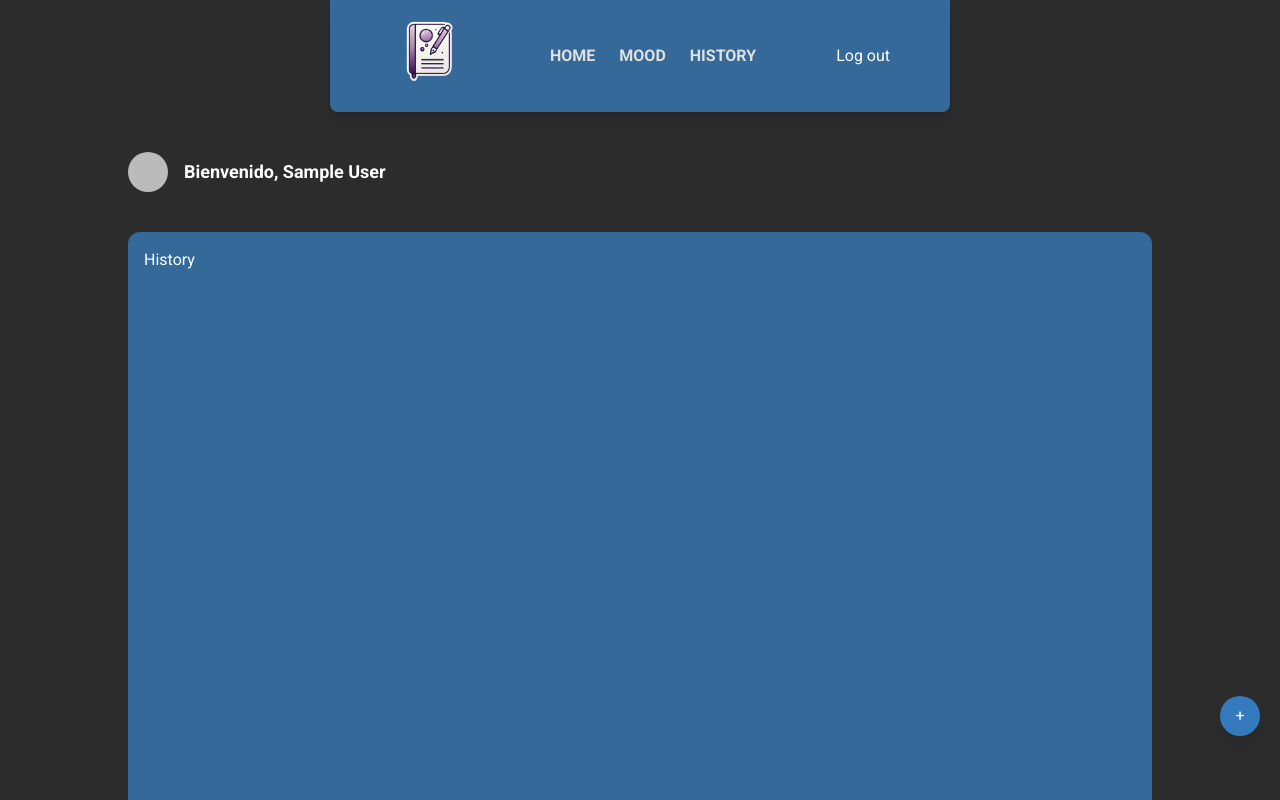
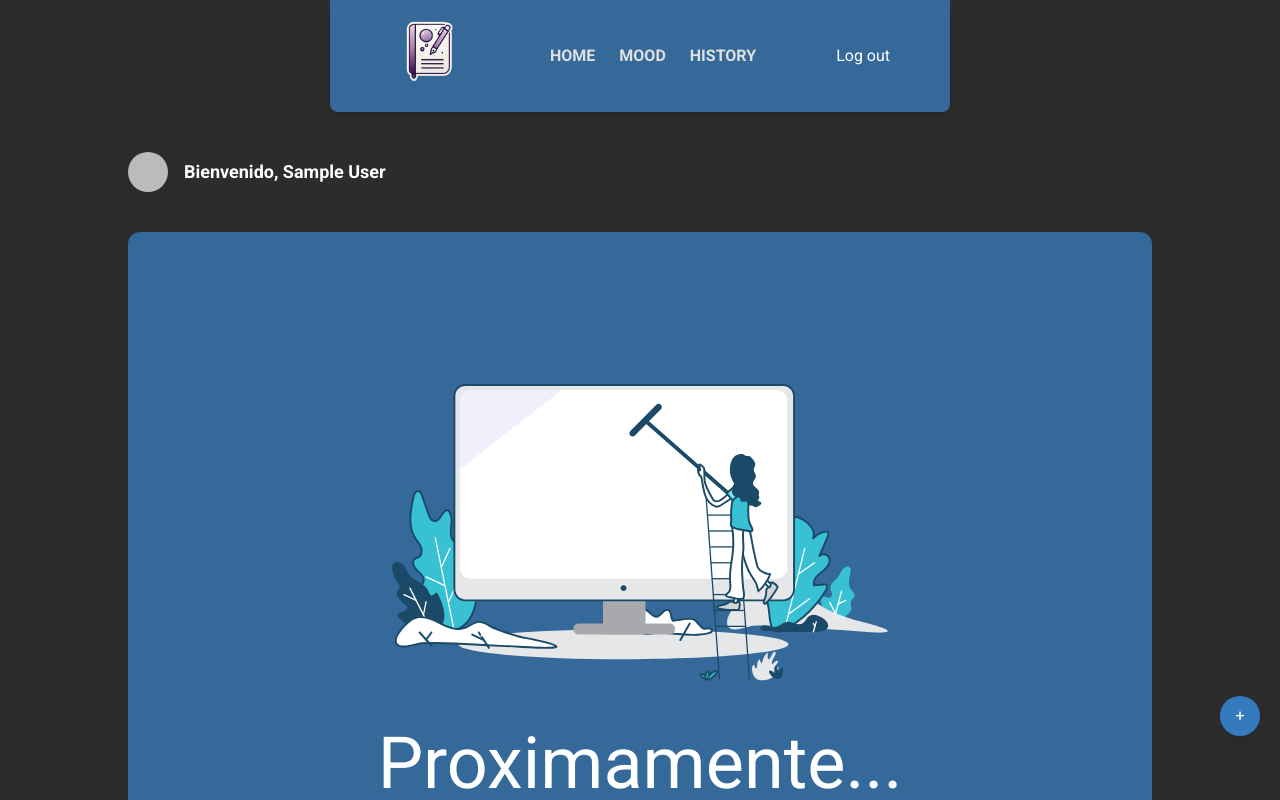
Before and after one commit to vcrolack/hdyf, a React (Vite) app: page /history in a window 1280 px wide. Shown: the top 800 px of the page. Built offline with nearby package versions, Linux system fonts and the light colour scheme; no server answers; sample sign-in values are in the browser's storage.

Commit message:
fix: clear queries after logout

```diff
--- a/src/assets/index.ts
+++ b/src/assets/index.ts
@@ -3,6 +3,7 @@ import logo from "./img/brand/logo.png";
 
 // icons/common
 import google from "./icons/common/google.svg";
-// img
+// img/ilustrations
+import soon from "./img/ilustrations/soon.svg";
 
-export { logo, google };
+export { logo, google, soon };
--- /dev/null
+++ b/src/common/components/Soon.tsx
@@ -0,0 +1,12 @@
+import { soon } from "../../assets";
+
+export const Soon = () => {
+  return (
+    <div className="w-full h-full flex flex-col justify-center items-center">
+      <div className="w-1/2 h-1/2">
+        <img src={soon} alt="" />
+      </div>
+      <p className="text-7xl">Proximamente...</p>
+    </div>
+  );
+};
--- a/src/common/components/index.ts
+++ b/src/common/components/index.ts
@@ -5,3 +5,4 @@ export * from "./Wrapper";
 export * from "./Modal";
 export * from "./Skeleton";
 export * from "./SkeletonLayout";
+export * from "./Soon";
--- a/src/common/hooks/auth.hook.tsx
+++ b/src/common/hooks/auth.hook.tsx
@@ -6,6 +6,7 @@ import {
   signInWithPopup,
   signOut,
 } from "firebase/auth";
+import { useNavigate } from "react-router-dom";
 
 const verifyAuth = async (): Promise<User | null> => {
   return new Promise((resolve) => {
@@ -17,6 +18,7 @@ const verifyAuth = async (): Promise<User | null> => {
 
 export const useAuth = () => {
   const queryClient = useQueryClient();
+  const navigate = useNavigate();
 
   const {
     data: user,
@@ -42,7 +44,8 @@ export const useAuth = () => {
 
   const logout = async () => {
     await signOut(firebaseAuth);
-    queryClient.setQueryData(["auth"], null);
+    queryClient.clear();
+    navigate("/auth");
   };
 
   return {
--- a/src/features/history/History.tsx
+++ b/src/features/history/History.tsx
@@ -1,3 +1,9 @@
+import { Soon } from "../../common/components";
+
 export const History = () => {
-  return <div>History</div>;
+  return (
+    <div className="w-full h-full">
+      <Soon />
+    </div>
+  );
 };
--- a/src/features/mood/Mood.tsx
+++ b/src/features/mood/Mood.tsx
@@ -1,3 +1,9 @@
+import { Soon } from "../../common/components";
+
 export const Mood = () => {
-  return <div>Mood</div>;
+  return (
+    <div className="w-full h-full">
+      <Soon />
+    </div>
+  );
 };
```
Also changed, not shown: src/assets/img/ilustrations/soon.svg (added).
